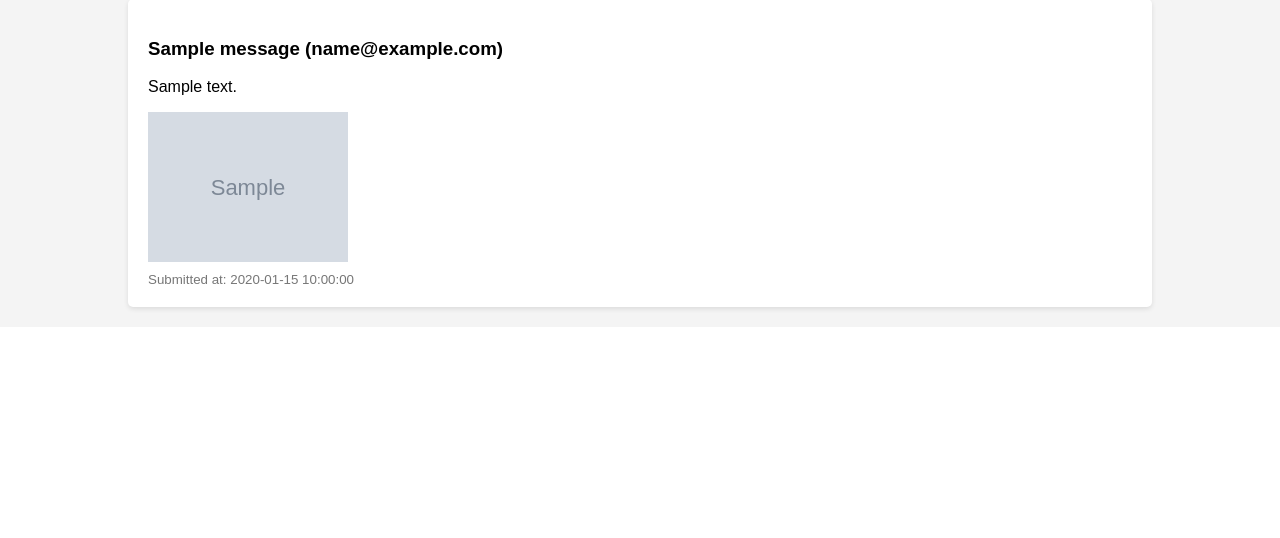
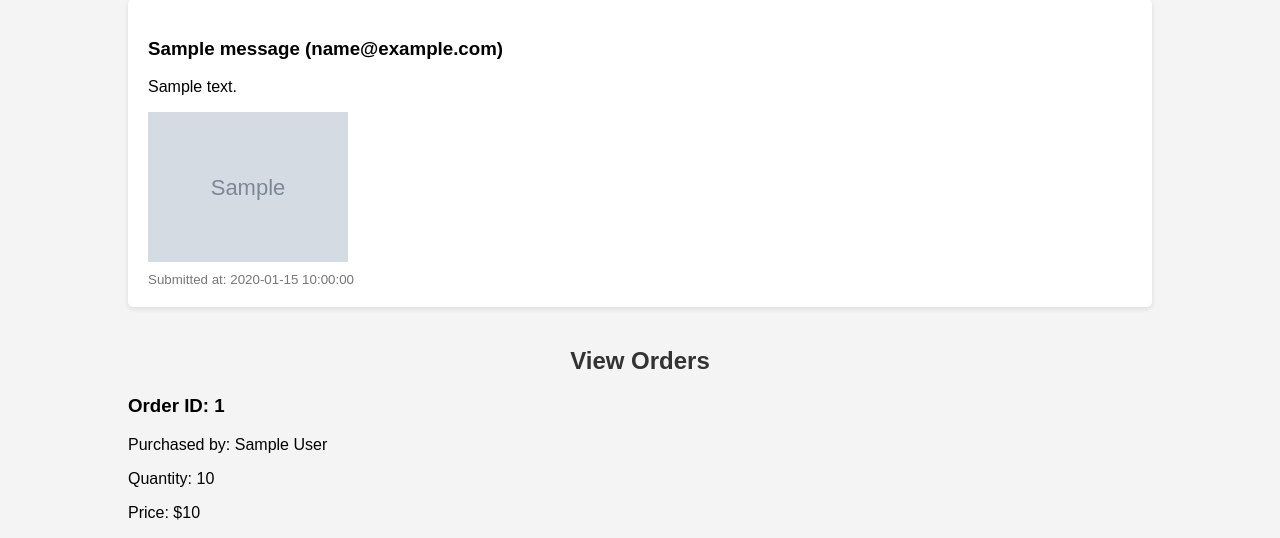
Before and after one commit to valmirgll/Projekt-UBT, a PHP site: page /admin.php in a window 1280 px wide. Shown: the part 1110-1648 px from the top of the page. Before the commit the page ends 1423 px from the top, so only its background shows below. Run offline with PHP 8.4, Linux system fonts and the light colour scheme; tables that the repository leaves empty or names only in its code hold one stand-in row (values such as "Sample post"); grey boxes marked "Sample" are stand-in pictures.

Commit message:
Update admin.php
Shtimi i orders

```diff
--- a/admin.php
+++ b/admin.php
@@ -1,66 +1,113 @@
 <?php
 session_start();
+include_once "db.php";
 
-include_once "db.php";
+class ProductManager {
+    private $conn;
+
+    public function __construct($conn) {
+        $this->conn = $conn;
+    }
+
+    public function addProduct($name, $description, $price, $category, $image) {
+        $sql = "INSERT INTO products (name, description, price, category, image) VALUES (?, ?, ?, ?, ?)";
+        $stmt = $this->conn->prepare($sql);
+        $stmt->bind_param("ssiss", $name, $description, $price, $category, $image);
+        $stmt->execute();
+    }
+
+    public function deleteProduct($id) {
+        $sql = "DELETE FROM products WHERE id=?";
+        $stmt = $this->conn->prepare($sql);
+        $stmt->bind_param("i", $id);
+        $stmt->execute();
+    }
+
+    public function editProduct($id, $name, $description, $price, $category, $image) {
+        $sql = "UPDATE products SET name=?, description=?, price=?, category=?, image=? WHERE id=?";
+        $stmt = $this->conn->prepare($sql);
+        $stmt->bind_param("ssissi", $name, $description, $price, $category, $image, $id);
+        $stmt->execute();
+    }
+
+    public function getAllProducts() {
+        $sql = "SELECT * FROM products";
+        $result = $this->conn->query($sql);
+        $products = [];
+        if ($result->num_rows > 0) {
+            while ($row = $result->fetch_assoc()) {
+                $products[] = $row;
+            }
+        }
+        return $products;
+    }
+
+    public function getAllOrders() {
+        $sql = "SELECT orders.id, orders.quantity, products.name, products.price, users.name
+                FROM orders
+                INNER JOIN products ON orders.product_id = products.id
+                INNER JOIN users ON orders.user_id = users.id";
+        $result = $this->conn->query($sql);
+        $orders = [];
+        if ($result->num_rows > 0) {
+            while ($row = $result->fetch_assoc()) {
+                $orders[] = $row;
+            }
+        }
+        return $orders;
+    }
+}
+
+class MessageManager {
+    private $conn;
+
+    public function __construct($conn) {
+        $this->conn = $conn;
+    }
+
+    public function getAllMessages() {
+        $sql = "SELECT * FROM messages";
+        $result = $this->conn->query($sql);
+        $messages = [];
+        if ($result->num_rows > 0) {
+            while ($row = $result->fetch_assoc()) {
+                $messages[] = $row;
+            }
+        }
+        return $messages;
+    }
+}
+
 $db = new Database();
 $conn = $db->conn;
+$productManager = new ProductManager($conn);
+$messageManager = new MessageManager($conn);
 
 if ($_SERVER["REQUEST_METHOD"] == "POST") {
     if (isset($_POST['add_product'])) {
-
         $name = $_POST['name'];
         $description = $_POST['description'];
         $price = $_POST['price'];
         $category = $_POST['category'];
         $image = $_POST['image'];
-
-        $sql = "INSERT INTO products (name, description, price, category, image) VALUES (?, ?, ?, ?, ?)";
-        $stmt = $conn->prepare($sql);
-        $stmt->bind_param("ssiss", $name, $description, $price, $category, $image);
-        $stmt->execute();
+        $productManager->addProduct($name, $description, $price, $category, $image);
     } elseif (isset($_POST['delete_product'])) {
-
         $id = $_POST['id'];
-        $sql = "DELETE FROM products WHERE id=?";
-        $stmt = $conn->prepare($sql);
-        $stmt->bind_param("i", $id);
-        $stmt->execute();
+        $productManager->deleteProduct($id);
     } elseif (isset($_POST['edit_product'])) {
-
         $id = $_POST['id'];
         $name = $_POST['name'];
         $description = $_POST['description'];
         $price = $_POST['price'];
         $category = $_POST['category'];
         $image = $_POST['image'];
-
-        $sql = "UPDATE products SET name=?, description=?, price=?, category=?, image=? WHERE id=?";
-        $stmt->prepare($sql);
-        $stmt->bind_param("ssissi", $name, $description, $price, $category, $image, $id);
-        $stmt->execute();
+        $productManager->editProduct($id, $name, $description, $price, $category, $image);
     }
 }
 
-
-$sql = "SELECT * FROM products";
-$result = $conn->query($sql);
-$products = [];
-if ($result->num_rows > 0) {
-    while ($row = $result->fetch_assoc()) {
-        $products[] = $row;
-    }
-}
-
-
-$sql = "SELECT * FROM messages";
-$result = $conn->query($sql);
-$messages = [];
-if ($result->num_rows > 0) {
-    while ($row = $result->fetch_assoc()) {
-        $messages[] = $row;
-    }
-}
-
+$products = $productManager->getAllProducts();
+$messages = $messageManager->getAllMessages();
+$orders = $productManager->getAllOrders();
 $conn->close();
 ?>
 
@@ -129,6 +176,23 @@ $conn->close();
                 <p>No messages found.</p>
             <?php endif; ?>
         </section>
+
+        <section>
+            <h2>View Orders</h2>
+            <?php if (count($orders) > 0): ?>
+                <?php foreach ($orders as $order): ?>
+                    <div class="order">
+                        <h3>Order ID: <?= htmlspecialchars($order['id']) ?></h3>
+                        <p>Purchased by: <?= htmlspecialchars($order['name']) ?></p>
+                        <p>Quantity: <?= htmlspecialchars($order['quantity']) ?></p>
+                        <p>Price: $<?= htmlspecialchars($order['price']) ?></p>
+
+                    </div>
+                <?php endforeach; ?>
+            <?php else: ?>
+                <p>No orders found.</p>
+            <?php endif; ?>
+        </section>
     </div>
 </body>
 </html>
```
